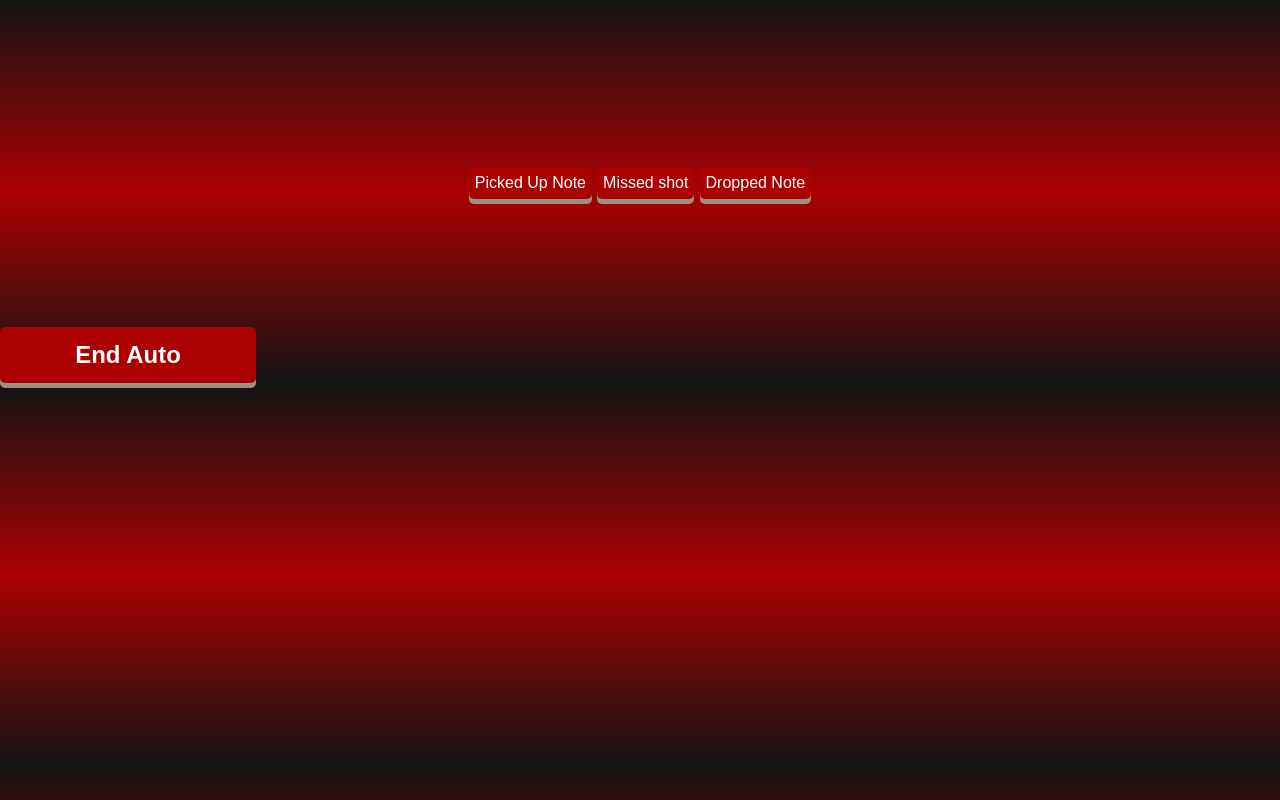
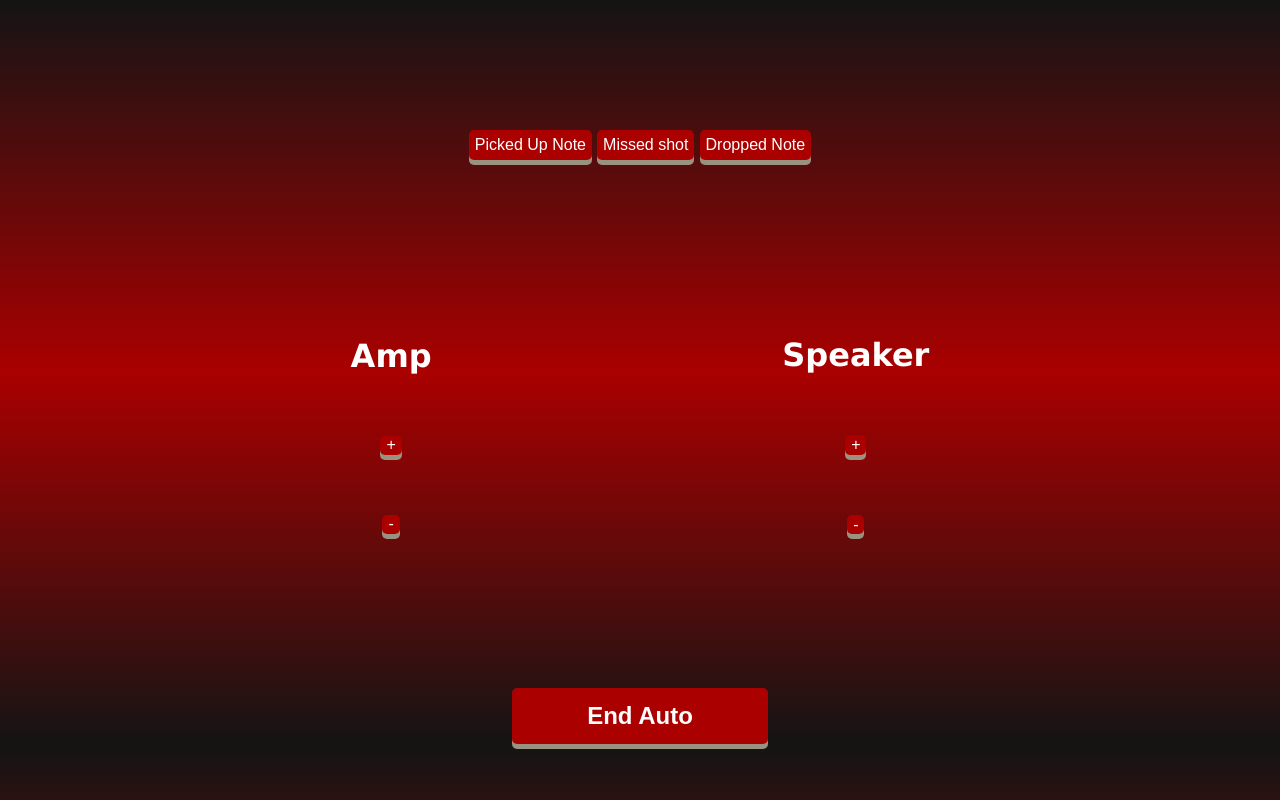
Before and after one commit to cavineers/ScoutingApp2024, a Flask app: page /scout.html in a window 1280 px wide. Run offline with Flask 3, Linux system fonts and the light colour scheme.

Commit message:
Auto Counter added
Added a counter for auto scout page.

```diff
--- a/static/2024/css/scout.css
+++ b/static/2024/css/scout.css
@@ -1,6 +1,12 @@
-
 .table {
     height: 100px;
     width: 100%;
     margin-left: 0%;
 }
+
+.autoCounter {
+    display: inline-flex;
+    height: 50vh;
+    justify-content: space-evenly;
+    align-items: center;
+}
--- a/static/2024/js/scout.js
+++ b/static/2024/js/scout.js
@@ -29,6 +29,8 @@ const DEFENSE = "defense"; // blocks and steals during teleop
 const END_AUTO_STORAGE = "endAuto"; // when auto ends
 const COOPERATION = "cooperation"; // cooperation bonus button pressed
 const AMPLIFIED = "amplified"; // amplified bonus button pressed
+const AUTO_AMP = "autoAmpScore" // scored in the amp during auto
+const AUTO_SPEAKER = "autoSpeakerScore" // scored in the speaker during auto
 
 const NOTE = "note"; // note (eek!)
 
@@ -104,6 +106,8 @@ window.addEventListener("load", () => {
     const defense = document.getElementById("defense"); // get the element with the ID "defense"
     const cooperation = document.getElementById("cooperation"); // get the element with the ID "cooperation"
     const amplified = document.getElementById("amplified"); // get the element with the ID "amplified"
+    const autoAmpScore = document.getElementById("autoAmpScore"); // get the element with the ID "autoAmpScore"
+    const autoSpeakerScore = document.getElementById("autoSpeakerScore"); // get the element with the ID "autoSpeakerScore"
 
     setMarkTime(autoPickUp, AUTO_PICK_UP, autoPickUps); // set a mark time for the element with ID "autoPickUp"
     setMarkTime(autoMiss, AUTO_MISS, autoMisses); // set a mark time for the element with ID "autoMiss"
@@ -162,3 +166,35 @@ function toggleAutoTele() {
         switchTele();
 
 }
+
+let autoAmpCount = 0;
+let autoSpeakerCount = 0;
+
+document.getElementById("autoAmpScore").innerText = autoAmpCount;
+document.getElementById("autoSpeakerScore").innerText = autoSpeakerCount;
+
+function incrementAutoAmpCounter() {
+    autoAmpCount++;
+    document.getElementById("autoAmpScore").innerText = autoAmpCount;
+}
+
+function decrementAutoAmpCounter() {
+    if(autoAmpCount > 0)
+        autoAmpCount--;
+    else
+        autoAmpCounter = 0;
+    document.getElementById("autoAmpScore").innerText = autoAmpCount;
+}
+
+function incrementAutoSpeakerCounter() {
+    autoSpeakerCount++;
+    document.getElementById("autoSpeakerScore").innerText = autoSpeakerCount;
+}
+
+function decrementAutoSpeakerCounter() {
+    if(autoSpeakerCount > 0)
+        autoSpeakerCount--;
+    else
+        autoSpeakerCounter = 0;
+    document.getElementById("autoSpeakerScore").innerText = autoSpeakerCount;
+}
--- a/static/common/commons.css
+++ b/static/common/commons.css
@@ -46,7 +46,7 @@
     color: white;
     text-align: center;
     text-decoration: none;
-    display: flex;
+    display: inline-flex;
     justify-content: center;
     align-items: center;
     border-radius: 5px;
@@ -110,6 +110,10 @@
   font-size: 16px;
   border-radius: 5px;
   box-shadow: 0 5px #9a9280;
+}
+
+.counter .button_red {
+  margin-top: 0vh;
 }
 
 .button_blu {
--- a/templates/scout.html
+++ b/templates/scout.html
@@ -12,7 +12,7 @@
 {% block contents %}
 <div>
     <!--TODO: fix placement of buttons if needed-->
-    <div class="auto" style="margin-top: 10%; width: 100%; text-align: center;">
+    <div class="auto" style="margin-top: 7%; width: 100%; text-align: center;">
         <label>
             <button class="button_red" id="autoPickUp">Picked Up Note</button>
         </label>
@@ -22,12 +22,30 @@
         <label>
             <button class="button_red" id="autoDrop">Dropped Note</button>
         </label>
-        <div style="margin-top: 10%; width: 100%; text-align: center;">
+        <div class="autoCounter" style="margin-top: 5%; width: 100%; text-align: center;">
+            <div>
+                <label>
+                    <h1>Amp</h1>
+                    <button class="button_red" onclick="incrementAutoAmpCounter()">+</button>
+                    <h2 id="autoAmpScore"></h2>
+                    <button class="button_red" onclick="decrementAutoAmpCounter()">-</button>
+                </label>
+            </div>
+            <div>
+                <label>
+                    <h1>Speaker</h1>
+                    <button class="button_red" onclick="incrementAutoSpeakerCounter()">+</button>
+                    <h2 id="autoSpeakerScore"></h2>
+                    <button class="button_red" onclick="decrementAutoSpeakerCounter()">-</button>
+                </label>
+            </div>
         </div>
-        <div>
-            <button class="next" id="endAuto">
-                <span>End Auto</span>
-            </button>
+        <div style="margin-top: 5%; width: 100%; text-align: center;">
+            <div>
+                <button class="next" id="endAuto">
+                    <span>End Auto</span>
+                </button>
+            </div>
         </div>
     </div>
     <div class="tele" style="margin-top: 10%; width: 100%; text-align: center;">
```
